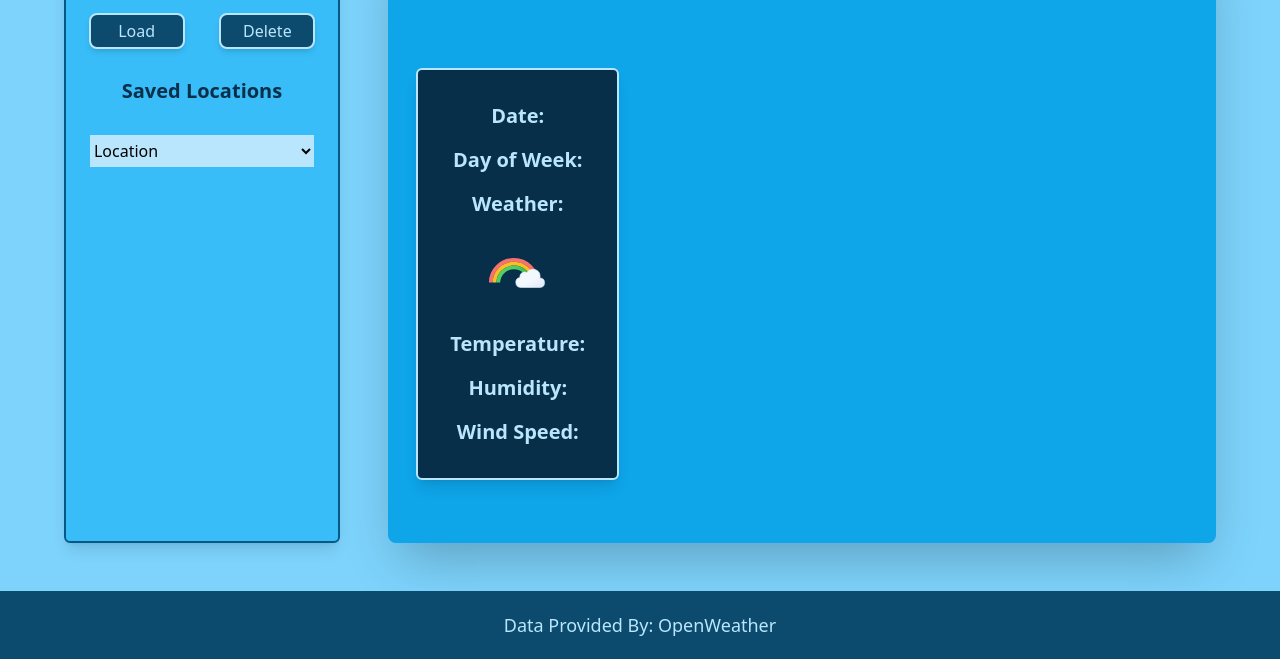
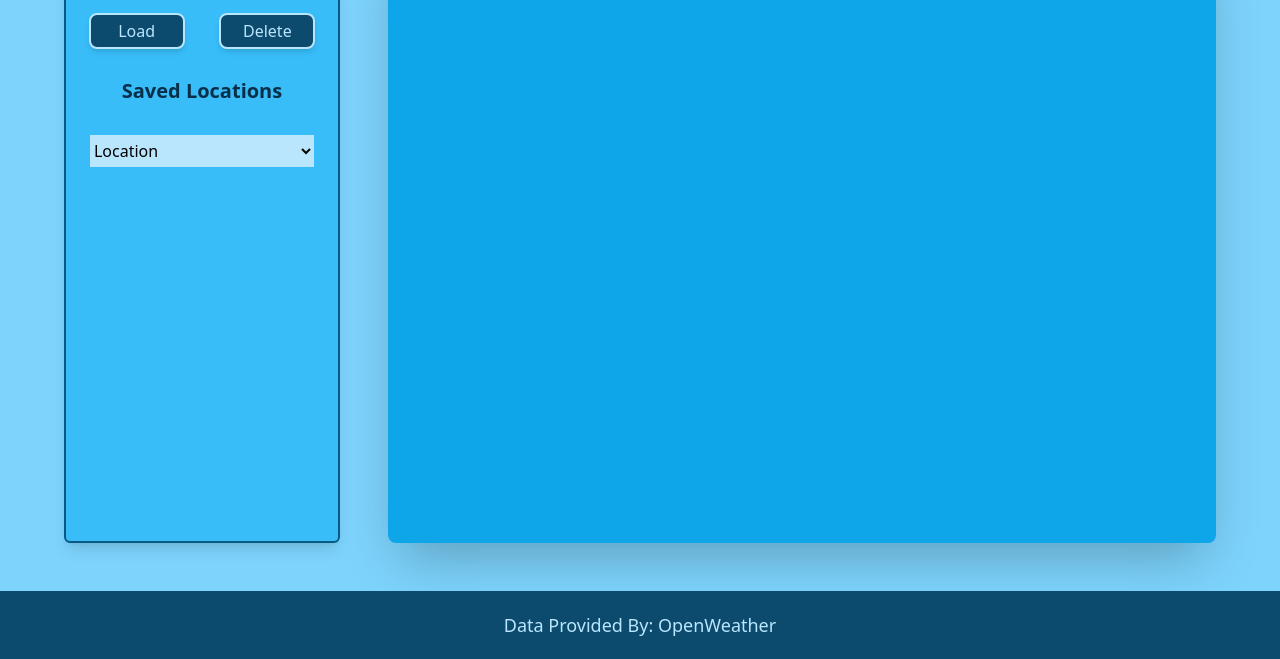
Before and after one commit to itsaboy/global-weather-app, a website: page public/index.html in a window 1280 px wide. Shown: the part 639-1298 px from the top of the page. Drawn offline with nearby package versions, Linux system fonts and the light colour scheme.

Commit message:
set forecast labels to hidden by default

```diff
--- a/public/assets/scripts/main.js
+++ b/public/assets/scripts/main.js
@@ -115,6 +115,8 @@ const displayCurrentWeather = (currentData) => {
 };
 
 const displayForecastWeather = (forecastData) => {
+    // Label
+    $("#forecast-labels").removeClass("hidden");
     // Day one
     $("#day1-data").removeClass("hidden");
     $("#day1-date").text(dayjs(unixTime).add(1, "day").startOf("day").format("MMM-D-YYYY"));
--- a/public/index.html
+++ b/public/index.html
@@ -438,7 +438,7 @@
                             <h2 id="forecast-heading" class="text-center text-sky-950 text-4xl p-2 font-semibold">
                                 5-Day Forecast
                             </h2>
-                            <section id="forecast-labels" class="bg-sky-950 p-8 rounded-md border-2 border-sky-200 shadow-lg">
+                            <section id="forecast-labels" class="bg-sky-950 p-8 rounded-md border-2 border-sky-200 shadow-lg hidden">
                                 <div class="label-container">
                                     <h3 id="label-date">
                                         Date:
```
